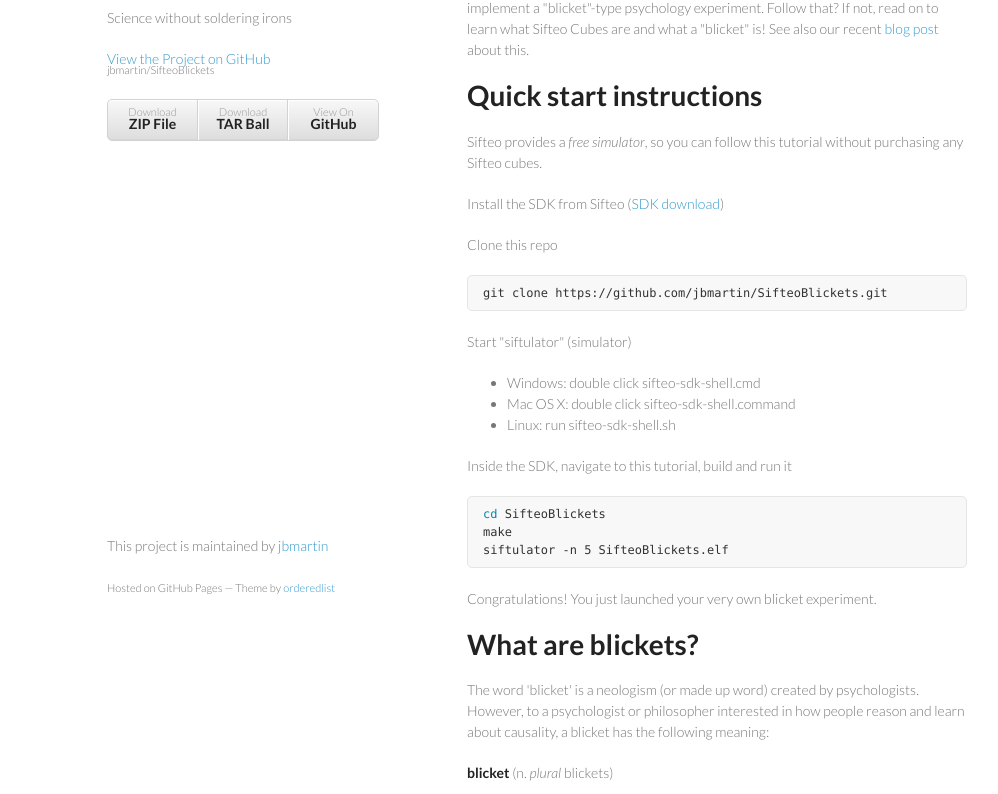
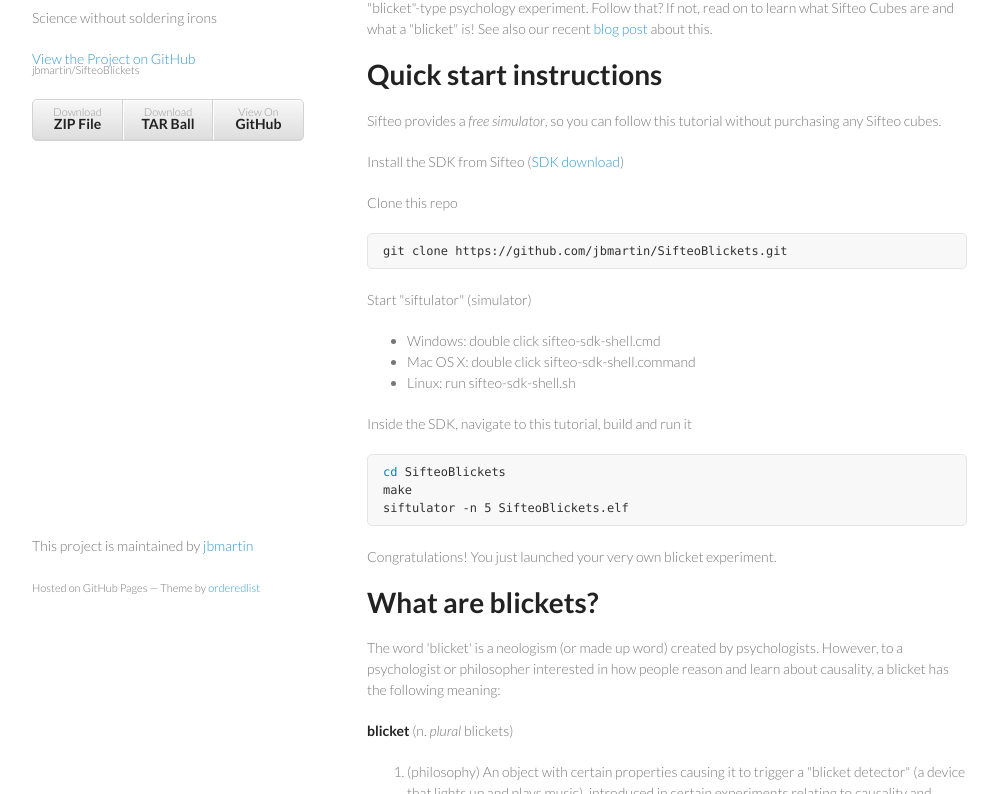
Before and after one commit to jbmartin/SifteoBlickets, a plain HTML site: page index.html in a window 1280 px wide. Shown: the part 133-927 px from the top of the page, without its empty margins (103-1101 px from the left). Drawn offline with Linux system fonts and the light colour scheme.

Commit message:
Adjusted margins

```diff
--- a/stylesheets/styles.css
+++ b/stylesheets/styles.css
@@ -97,6 +97,7 @@ img {
 
 header {
   width:270px;
+  margin-left:-75px;
   float:left;
   position:fixed;
 }
@@ -160,7 +161,7 @@ header ul a strong {
 }
 
 section {
-  width:500px;
+  width:600px;
   float:right;
   padding-bottom:50px;
 }
@@ -179,6 +180,7 @@ hr {
 footer {
   width:270px;
   float:left;
+  margin-left:-75px;
   position:fixed;
   bottom:50px;
 }
```
